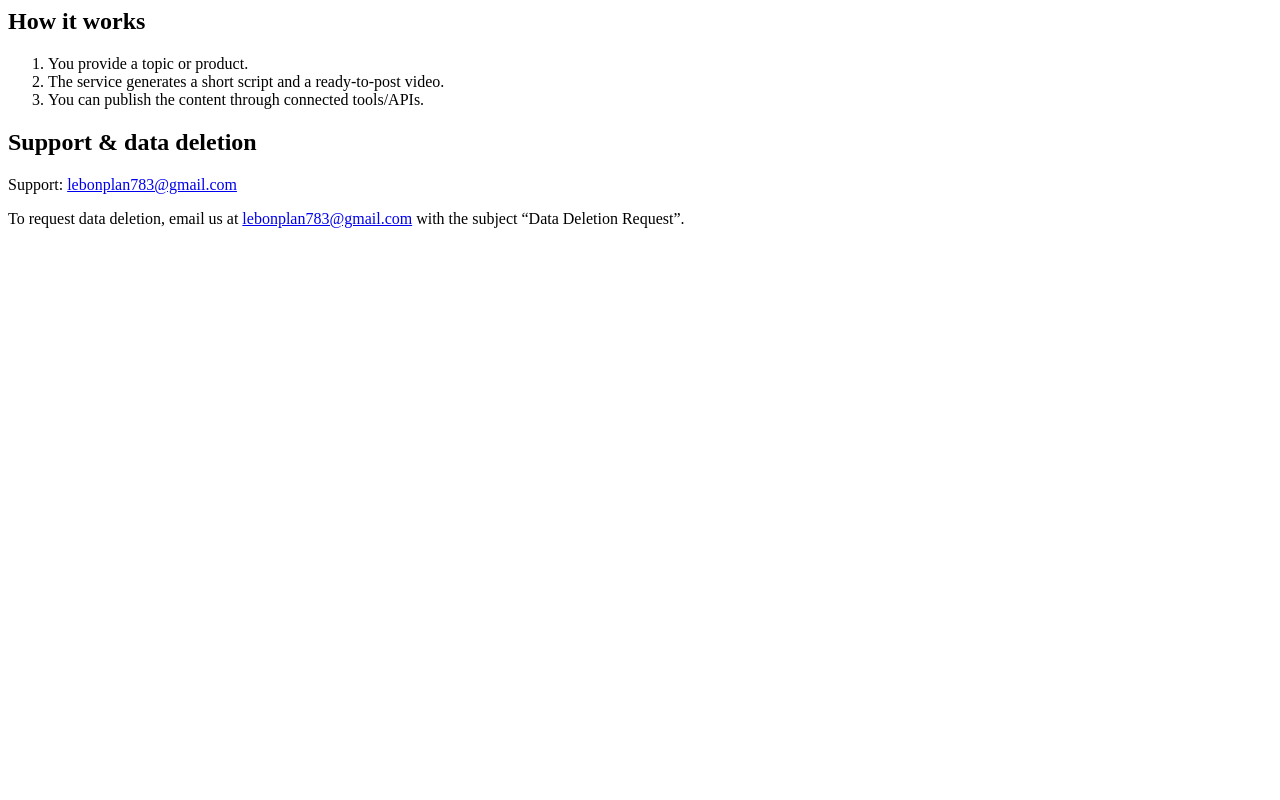
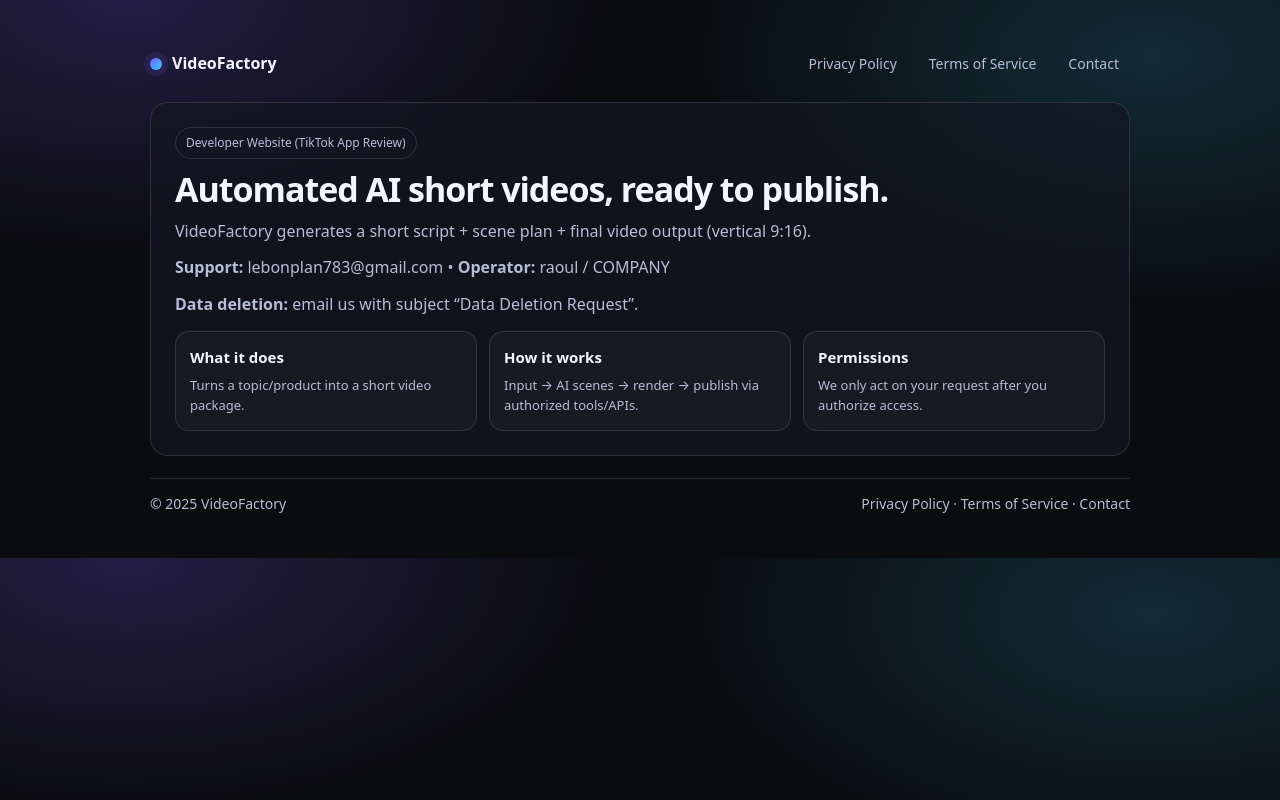
Before and after one commit to ndjeoua/videofactory, a plain HTML site: page index.html in a window 1280 px wide. Drawn offline with Linux system fonts and the light colour scheme.

Commit message:
Refactor index.html for improved structure and content
Updated the structure and content of the index.html file, including adding a doctype, head elements, and a new layout for the main content.

```diff
--- a/index.html
+++ b/index.html
@@ -1,12 +1,71 @@
-<section>
-  <h2>How it works</h2>
-  <ol>
-    <li>You provide a topic or product.</li>
-    <li>The service generates a short script and a ready-to-post video.</li>
-    <li>You can publish the content through connected tools/APIs.</li>
-  </ol>
+<!doctype html>
+<html lang="en">
+<head>
+  <meta charset="utf-8" />
+  <meta name="viewport" content="width=device-width,initial-scale=1" />
+  <title>VideoFactory — AI short videos</title>
+  <meta name="description" content="VideoFactory creates short AI videos, ready to post on TikTok." />
+  <style>
+    :root{--bg:#0b0c10;--card:#141623;--text:#f4f6ff;--muted:#b7bdd6;--a:#7c5cff;--b:#35d0ff;--br:rgba(255,255,255,.12)}
+    body{margin:0;font-family:system-ui,-apple-system,Segoe UI,Roboto,Arial;background:
+      radial-gradient(800px 420px at 10% 0%, rgba(124,92,255,.22), transparent 60%),
+      radial-gradient(780px 420px at 90% 10%, rgba(53,208,255,.16), transparent 60%),var(--bg);
+      color:var(--text);line-height:1.55}
+    a{color:inherit;text-decoration:none} a:hover{text-decoration:underline}
+    .wrap{max-width:980px;margin:0 auto;padding:44px 18px}
+    header{display:flex;justify-content:space-between;align-items:center;gap:12px;flex-wrap:wrap}
+    .brand{display:flex;align-items:center;gap:10px;font-weight:800}
+    .dot{width:12px;height:12px;border-radius:50%;background:linear-gradient(135deg,var(--a),var(--b));box-shadow:0 0 0 6px rgba(124,92,255,.12)}
+    nav{display:flex;gap:10px;flex-wrap:wrap;color:var(--muted);font-size:14px}
+    nav a{padding:8px 10px;border:1px solid transparent;border-radius:999px}
+    nav a:hover{border-color:var(--br);text-decoration:none}
+    .hero{margin-top:18px;border:1px solid var(--br);border-radius:18px;padding:24px;background:rgba(20,22,35,.70)}
+    .badge{display:inline-block;padding:6px 10px;border:1px solid var(--br);border-radius:999px;color:var(--muted);font-size:12px}
+    h1{margin:12px 0 10px;font-size:34px;letter-spacing:-.03em;line-height:1.1}
+    p{margin:0 0 12px;color:var(--muted)}
+    .grid{display:grid;grid-template-columns:repeat(3,1fr);gap:12px;margin-top:14px}
+    .card{border:1px solid var(--br);border-radius:14px;padding:14px;background:rgba(255,255,255,.03)}
+    .card h3{margin:0 0 6px;font-size:15px;color:var(--text)}
+    .card p{margin:0;font-size:13px}
+    footer{margin-top:22px;padding-top:14px;border-top:1px solid var(--br);display:flex;justify-content:space-between;gap:12px;flex-wrap:wrap;color:var(--muted);font-size:14px}
+    @media (max-width:860px){.grid{grid-template-columns:1fr} h1{font-size:30px}}
+  </style>
+</head>
+<body>
+  <main class="wrap">
+    <header>
+      <div class="brand"><span class="dot"></span> VideoFactory</div>
+      <nav>
+        <a href="./privacy.html">Privacy Policy</a>
+        <a href="./terms.html">Terms of Service</a>
+        <a href="mailto:YOUR_EMAIL">Contact</a>
+      </nav>
+    </header>
 
-  <h2>Support & data deletion</h2>
-  <p>Support: <a href="mailto:TON_EMAIL">lebonplan783@gmail.com</a></p>
-  <p>To request data deletion, email us at <a href="mailto:TON_EMAIL">lebonplan783@gmail.com</a> with the subject “Data Deletion Request”.</p>
-</section>
+    <section class="hero">
+      <span class="badge">Developer Website (TikTok App Review)</span>
+      <h1>Automated AI short videos, ready to publish.</h1>
+      <p>VideoFactory generates a short script + scene plan + final video output (vertical 9:16).</p>
+      <p><strong>Support:</strong> <a href="mailto:YOUR_EMAIL">lebonplan783@gmail.com</a> • <strong>Operator:</strong> raoul / COMPANY</p>
+      <p><strong>Data deletion:</strong> email us with subject “Data Deletion Request”.</p>
+
+      <div class="grid">
+        <div class="card"><h3>What it does</h3><p>Turns a topic/product into a short video package.</p></div>
+        <div class="card"><h3>How it works</h3><p>Input → AI scenes → render → publish via authorized tools/APIs.</p></div>
+        <div class="card"><h3>Permissions</h3><p>We only act on your request after you authorize access.</p></div>
+      </div>
+    </section>
+
+    <footer>
+      <div>© <span id="y"></span> VideoFactory</div>
+      <div>
+        <a href="./privacy.html">Privacy Policy</a> ·
+        <a href="./terms.html">Terms of Service</a> ·
+        <a href="mailto:YOUR_EMAIL">Contact</a>
+      </div>
+    </footer>
+  </main>
+
+  <script>document.getElementById("y").textContent = new Date().getFullYear();</script>
+</body>
+</html>
```
